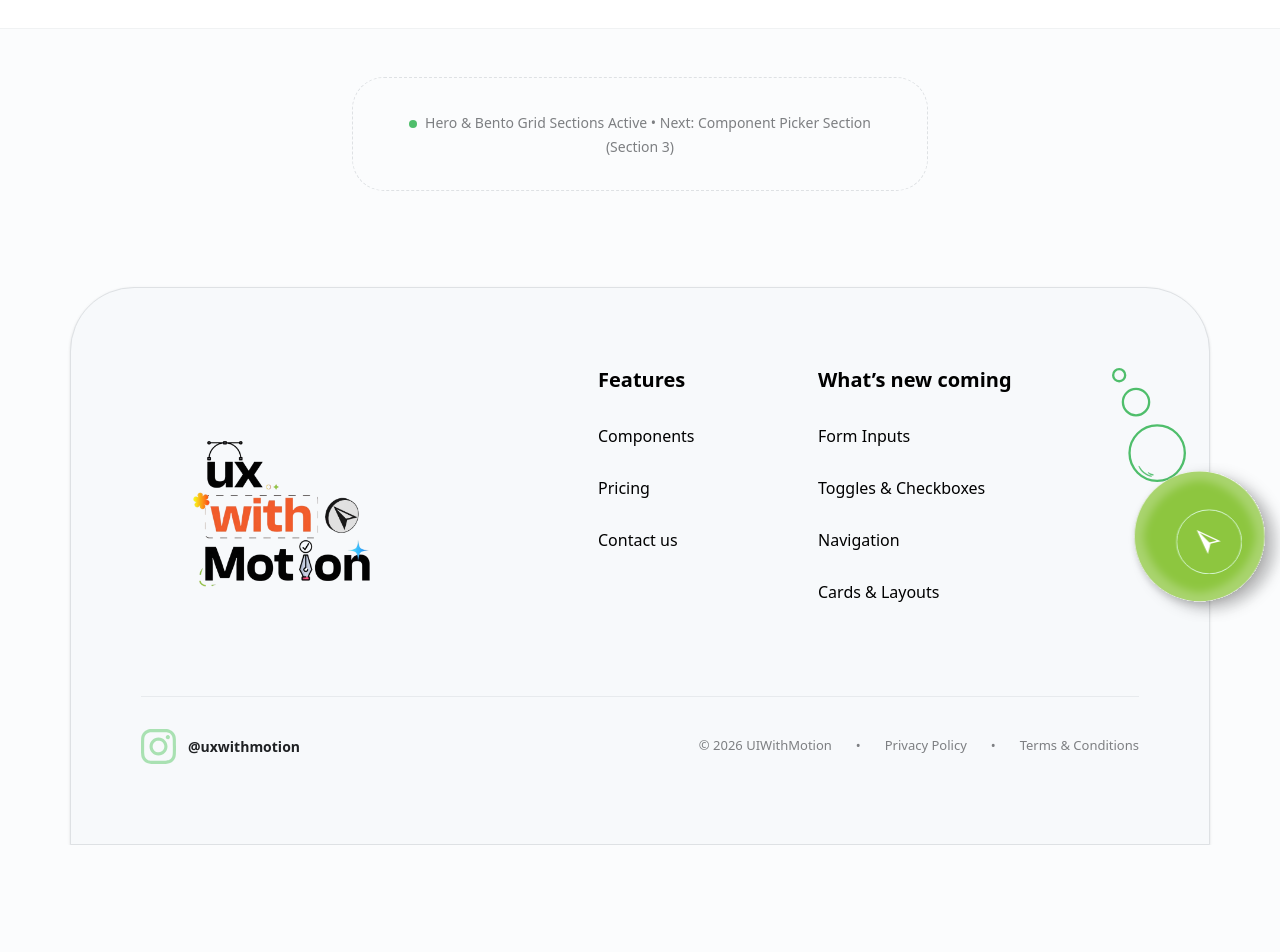
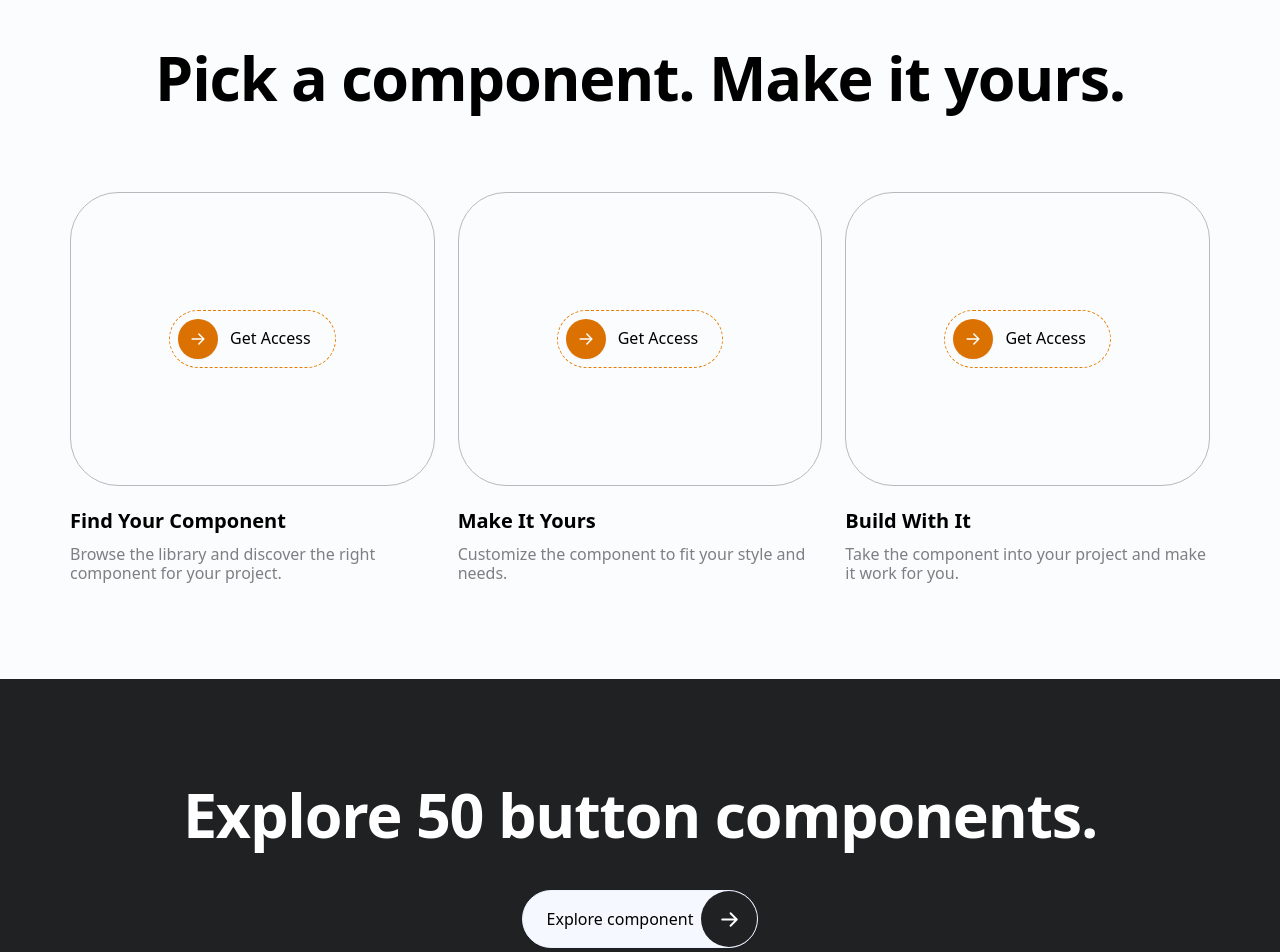
Before and after one commit to Yuvraj-Kathad/ui-with-motion, a Next.js app: page / in a window 1280 px wide. Shown: the part 1520-2472 px from the top of the page. Before the commit the page ends 2365 px from the top, so only its background shows below. Built offline with nearby package versions, Linux system fonts and the light colour scheme.

Commit message:
Update landing page sections

```diff
--- a/src/app/page.tsx
+++ b/src/app/page.tsx
@@ -1,7 +1,8 @@
 import React from "react";
 import { Hero } from "@/components/landing/Hero";
 import { BentoSection } from "@/components/landing/BentoSection";
-import { Container } from "@/components/ui/Container";
+import { ComponentPickerSection } from "@/components/landing/ComponentPickerSection";
+import { PreFooterCallout } from "@/components/landing/PreFooterCallout";
 
 export default function HomePage() {
   return (
@@ -12,17 +13,11 @@ export default function HomePage() {
       {/* 2. Bento Grid / Button Showcase Section */}
       <BentoSection />
 
-      {/* Placeholder canvas for upcoming sections (Component Picker, Callout) */}
-      <div className="py-12 border-t border-[#DEE1E4]/40 bg-[#FBFCFD]">
-        <Container>
-          <div className="rounded-[32px] border border-dashed border-[#DEE1E4] p-8 text-center text-[#7D7F82] max-w-xl mx-auto">
-            <span className="inline-block size-2 rounded-full bg-[#4FBE6B] mr-2" />
-            <span className="font-sans font-medium text-sm">
-              Hero & Bento Grid Sections Active • Next: Component Picker Section (Section 3)
-            </span>
-          </div>
-        </Container>
-      </div>
+      {/* 3. Component Picker / 3-Step Feature Section */}
+      <ComponentPickerSection />
+
+      {/* 4. Pre-Footer Callout Section */}
+      <PreFooterCallout />
     </div>
   );
 }
--- a/src/components/landing/BentoSection.tsx
+++ b/src/components/landing/BentoSection.tsx
@@ -12,7 +12,7 @@ export function BentoSection() {
   const row3Items = SHOWCASE_ITEMS.filter((item) => item.row === 3);
 
   return (
-    <section id="components" className="w-full py-16 md:py-24 bg-white">
+    <section id="components" className="w-full pt-12 pb-16 md:pt-16 md:pb-24">
       <Container>
         {/* Section Heading */}
         <div className="text-center mb-12 md:mb-16">
--- /dev/null
+++ b/src/components/landing/ComponentPickerSection.tsx
@@ -0,0 +1,26 @@
+import React from "react";
+import { Container } from "@/components/ui/Container";
+import { FeatureStepCard } from "@/components/landing/FeatureStepCard";
+import { FEATURE_STEPS } from "@/data/featureSteps";
+
+export function ComponentPickerSection() {
+  return (
+    <section id="component-picker" className="w-full py-16 md:py-20 lg:py-24">
+      <Container>
+        {/* Section Heading (Figma: text-[61px] on desktop, 80px bottom spacing) */}
+        <div className="text-center mb-12 md:mb-16 lg:mb-20">
+          <h2 className="font-sans font-bold text-[32px] sm:text-[44px] md:text-[61px] leading-[1.12] text-black tracking-[-0.02em] text-balance">
+            Pick a component. Make it yours.
+          </h2>
+        </div>
+
+        {/* 3-Step Feature Cards Grid (Figma: max-w-[1300px], 3-col 418px each, 23px gap) */}
+        <div className="w-full max-w-[1300px] mx-auto grid grid-cols-1 md:grid-cols-3 gap-7 md:gap-[23px]">
+          {FEATURE_STEPS.map((step) => (
+            <FeatureStepCard key={step.id} step={step} />
+          ))}
+        </div>
+      </Container>
+    </section>
+  );
+}
--- /dev/null
+++ b/src/components/landing/FeatureStepCard.tsx
@@ -0,0 +1,34 @@
+"use client";
+
+import React from "react";
+import { FeatureStepItem } from "@/types/featureStep";
+import { ShowcaseButtonRenderer } from "@/components/landing/ShowcaseButtonRenderer";
+
+export interface FeatureStepCardProps {
+  step: FeatureStepItem;
+  className?: string;
+}
+
+export function FeatureStepCard({ step, className = "" }: FeatureStepCardProps) {
+  return (
+    <div
+      className={`flex flex-col gap-[23px] items-start w-full ${className}`}
+      data-node-id={`step-card-${step.stepNumber}`}
+    >
+      {/* Visual Preview Frame (Figma: h-[294px], bg-[#FBFCFD], border-[#B7BABD], rounded-[48px]) */}
+      <div className="bg-[#FBFCFD] border border-[#B7BABD] rounded-[48px] h-[294px] w-full flex items-center justify-center relative overflow-hidden transition-colors duration-200 hover:border-[#7D7F82]">
+        <ShowcaseButtonRenderer componentKey={step.componentKey} />
+      </div>
+
+      {/* Text Copy Frame (Figma: 12px gap, 20px Bold Title, 16px Medium Description) */}
+      <div className="flex flex-col gap-[12px] items-start text-left w-full max-w-[380px]">
+        <h3 className="font-sans font-bold text-[20px] text-black leading-[1.2]">
+          {step.title}
+        </h3>
+        <p className="font-sans font-medium text-[16px] text-[#7D7F82] leading-[1.2]">
+          {step.description}
+        </p>
+      </div>
+    </div>
+  );
+}
--- a/src/components/landing/Hero.tsx
+++ b/src/components/landing/Hero.tsx
@@ -7,7 +7,7 @@ import { ExploreButton } from "@/components/ui/ExploreButton";
 
 export function Hero() {
   return (
-    <section className="relative w-full overflow-hidden pt-16 pb-20 md:pt-24 md:pb-28">
+    <section className="relative w-full overflow-hidden pt-16 pb-12 md:pt-24 md:pb-16">
       <Container>
         <div className="flex flex-col items-center justify-center text-center max-w-[792px] mx-auto">
           {/* Title & Subtitle Copy */}
--- /dev/null
+++ b/src/components/landing/PreFooterCallout.tsx
@@ -0,0 +1,25 @@
+import React from "react";
+import { Container } from "@/components/ui/Container";
+import { ExploreButton } from "@/components/ui/ExploreButton";
+
+export function PreFooterCallout() {
+  return (
+    <section
+      id="explore-callout"
+      className="w-full bg-[#1F2123] py-16 sm:py-20 md:py-[88px] lg:py-[101px]"
+      data-node-id="1023:2991"
+    >
+      <Container className="flex flex-col items-center text-center">
+        {/* Callout Heading (Figma: GC Gudlak Bold / 61px on desktop, white text, max-w-[956px]) */}
+        <h2 className="font-sans font-bold text-[32px] sm:text-[44px] md:text-[61px] leading-[1.15] text-white tracking-[-0.02em] text-balance max-w-[956px] mx-auto mb-8 md:mb-10">
+          Explore 50 button components.
+        </h2>
+
+        {/* Existing Reusable Explore Component CTA (Figma Frame 5030 / Node 1023:2992) */}
+        <div className="flex justify-center">
+          <ExploreButton href="#components" label="Explore component" />
+        </div>
+      </Container>
+    </section>
+  );
+}
--- /dev/null
+++ b/src/data/featureSteps.ts
@@ -0,0 +1,25 @@
+import { FeatureStepItem } from "@/types/featureStep";
+
+export const FEATURE_STEPS: FeatureStepItem[] = [
+  {
+    id: "find-your-component",
+    stepNumber: 1,
+    title: "Find Your Component",
+    description: "Browse the library and discover the right component for your project.",
+    componentKey: "get-access",
+  },
+  {
+    id: "make-it-yours",
+    stepNumber: 2,
+    title: "Make It Yours",
+    description: "Customize the component to fit your style and needs.",
+    componentKey: "get-access",
+  },
+  {
+    id: "build-with-it",
+    stepNumber: 3,
+    title: "Build With It",
+    description: "Take the component into your project and make it work for you.",
+    componentKey: "get-access",
+  },
+];
--- /dev/null
+++ b/src/types/featureStep.ts
@@ -0,0 +1,7 @@
+export interface FeatureStepItem {
+  id: string;
+  stepNumber: number;
+  title: string;
+  description: string;
+  componentKey: string;
+}
```
